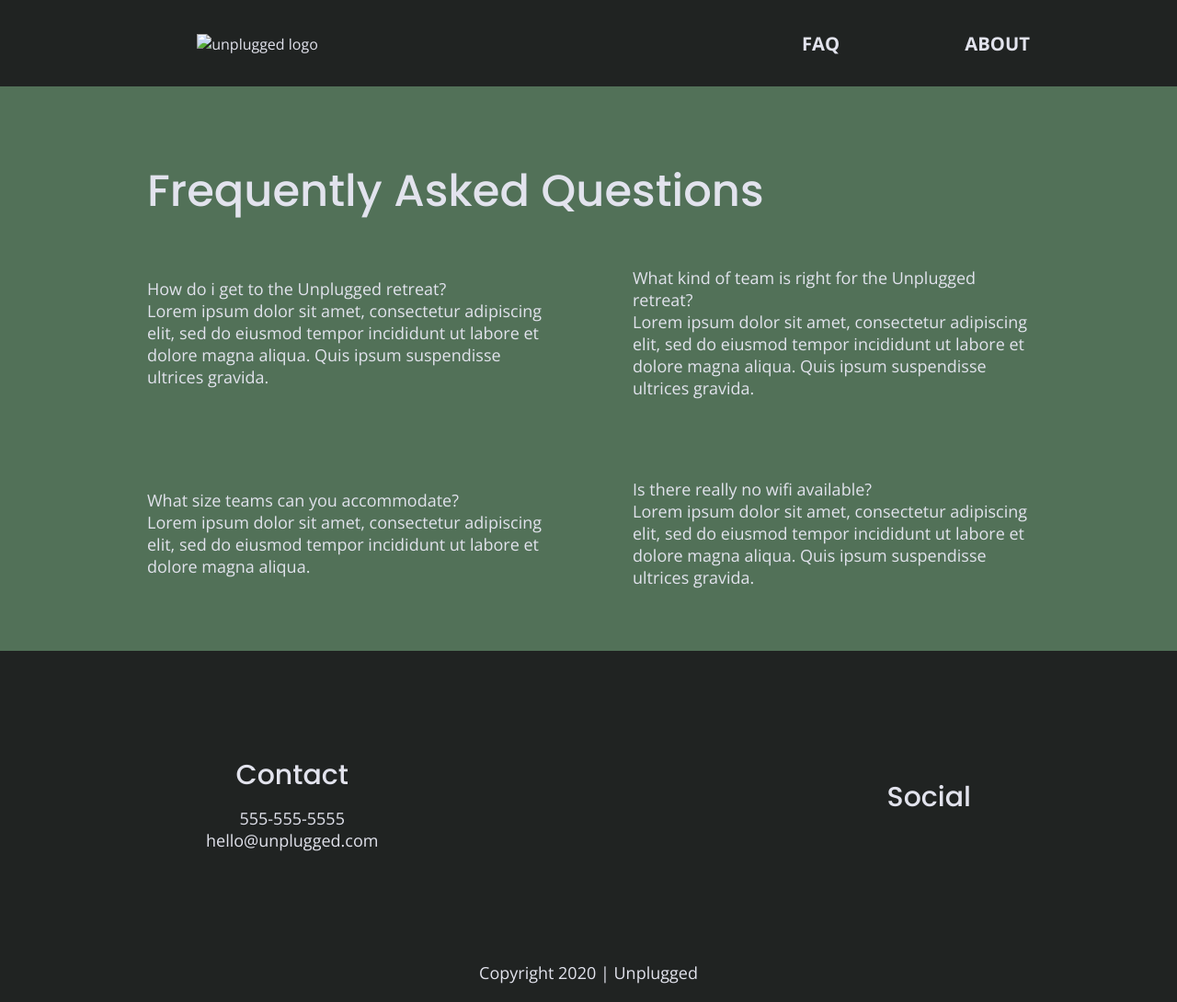
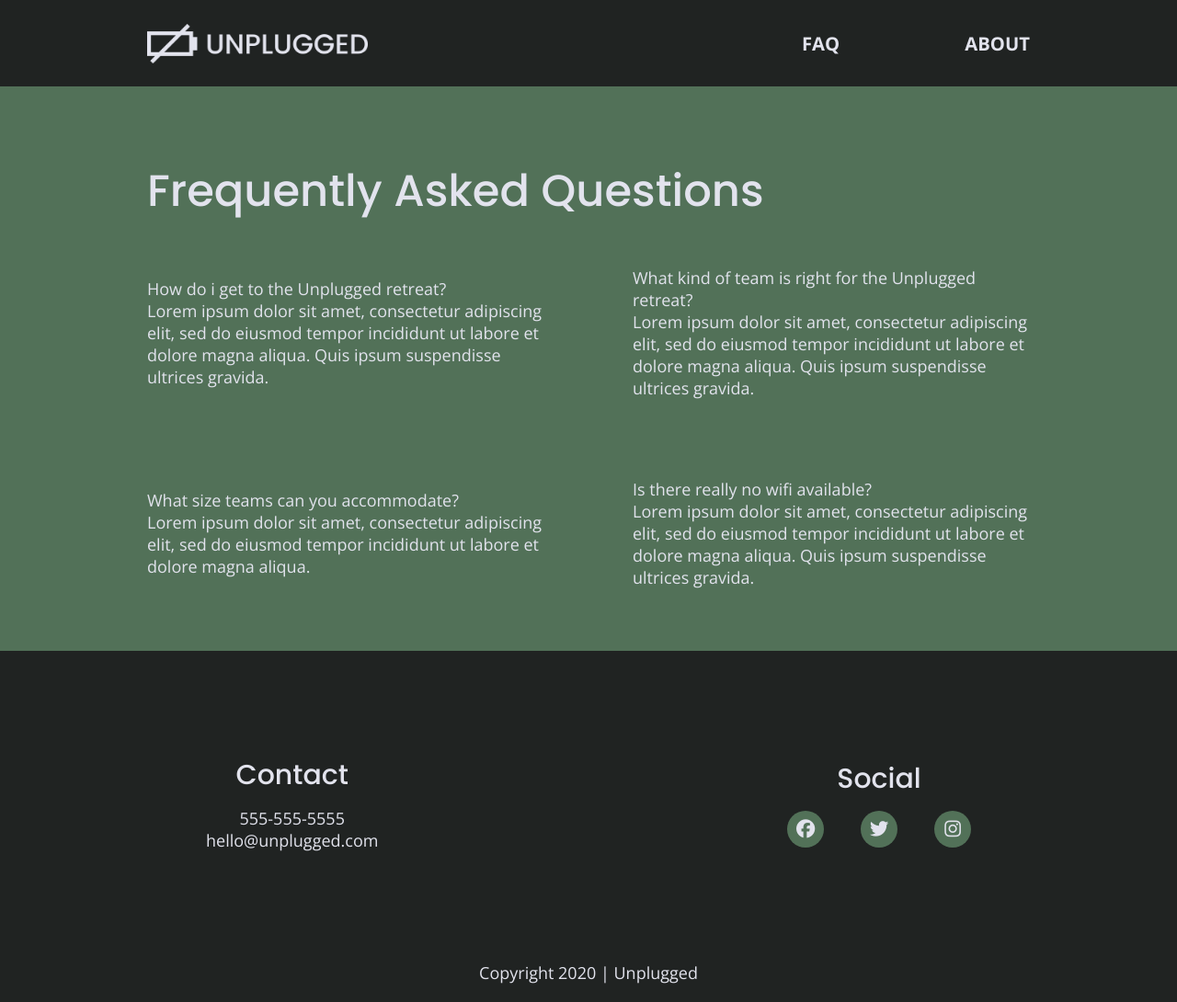
Before and after one commit to christopherbean/unplugged-retreat, a plain HTML site: page faq/index.html in a window 1280 px wide. Shown: the whole page at 92% size. Drawn offline with nearby package versions, Linux system fonts and the light colour scheme.

Commit message:
added social icons in all footers. Styled Icons. added homepage link to all site logos.

```diff
--- a/css/main.css
+++ b/css/main.css
@@ -197,8 +197,6 @@ header figure {
     flex-flow: row wrap;
 }
 
-/* RECAP WHAT WE DID WITH IMAGES!!!*/
-
 .header-divider {
     width: 100%;
     height: 1px;
@@ -252,7 +250,16 @@ footer .social-icons p{
     display: flex;
     justify-content: center;
     align-items: center;
+    background-color: #527158;
+    width: 40px;
+    height: 40px;
+    border-radius: 50%;
 }
+
+footer .social-icons p i{
+    font-size: 1.125em;
+}
+
 
 footer .copyright {
     margin: 20px 0;
@@ -724,15 +731,19 @@ input[type=button]{
 
     .footer-content{
         display: flex;
-/*        justify-content: space-around;*/
         justify-content: space-between;
         align-items: center;
-/*        align-items might be moot?*/
         flex-direction: row;
     }
 
     footer .contact{
         margin-bottom: 0;
+    }
+
+    footer .social-icons{
+        width: 12.5em;
+/*        this width is 12.5 times our default font size of 16px ie 200px!*/
+        justify-content: space-between;
     }
 
     footer .copyright{
--- a/faq/index.html
+++ b/faq/index.html
@@ -31,8 +31,8 @@
   <header>
       <div class="content-wrapper">
         <figure>
-            <a href="#">
-                <img src="" alt="unplugged logo">
+            <a href="../index.html">
+                <img src="../img/unpluggedlogo.png" alt="unplugged logo">
             </a>
         </figure>
         <div class="header-divider"></div>
@@ -85,11 +85,11 @@
             <div class="social">
                 <h3>Social</h3>
                 <div class="social-icons">
-                    <p><a href="https://www.facebook.com" target="_blank"></a>
+                    <p><a href="https://www.facebook.com" target="_blank"><i class="fab fa-facebook"></i></a>
                     </p>
-                    <p><a href="https://www.twitter.com" target="_blank"></a>
+                    <p><a href="https://www.twitter.com" target="_blank"><i class="fab fa-twitter"></i></a>
                     </p>
-                    <p><a href="https://www.instagram.com" target="_blank"></a>
+                    <p><a href="https://www.instagram.com" target="_blank"><i class="fab fa-instagram"></i></a>
                     </p>
                 </div>
             </div>
```
Also changed, not shown: about/index.html (+5 -5 lines), index.html (+4 -4 lines).
